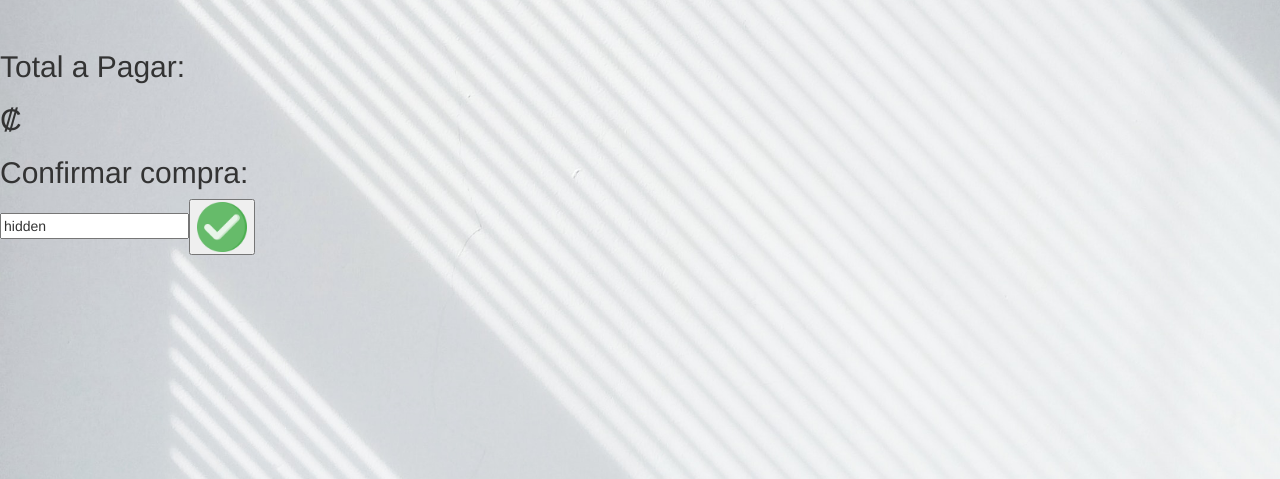
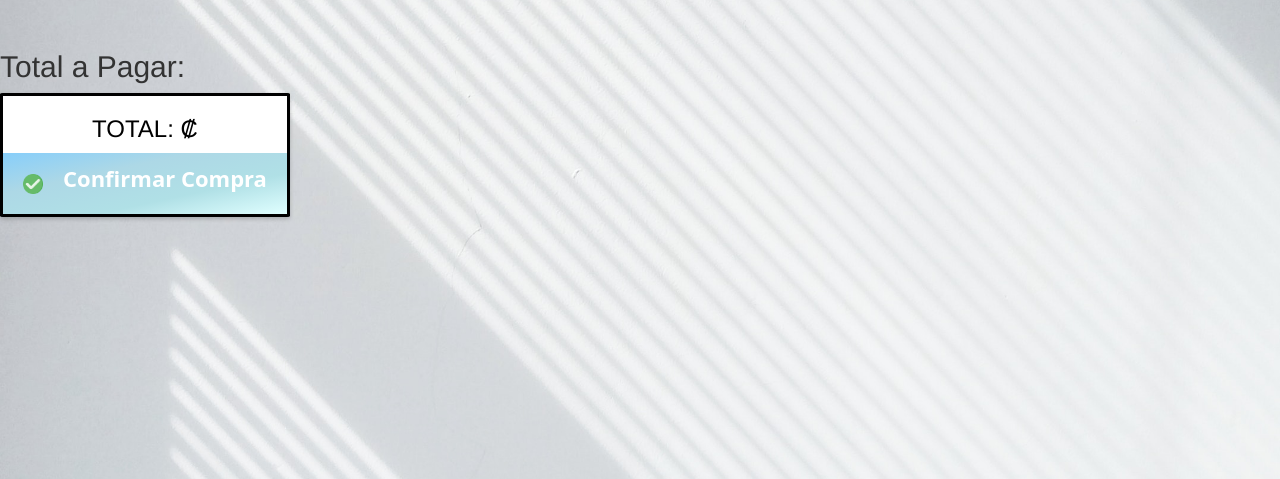
Before and after one commit to Arielst11/Ambiente_Web_Proyecto, a PHP site: page /Carrito.php in a window 1280 px wide. Shown: the part 268-747 px from the top of the page. Run offline with PHP 8.4, Linux system fonts and the light colour scheme; data that the repository does not hold is empty.

Commit message:
Update Carrito.php

```diff
--- a/Proyecto Ambiente Web/Carrito.php
+++ b/Proyecto Ambiente Web/Carrito.php
@@ -56,15 +56,20 @@ while ($mostrar = mysqli_fetch_array($selectArticulos)){
 include_once 'Entities\ArticuloCarrito.php';
 $total = PrecioCarrito() ;
 $mostrar = mysqli_fetch_array($total);
-echo '<h2>';
-echo "₡ $mostrar[total]";
-echo '</h2>';
 
-echo "<h2>Confirmar compra: </h2>";
+echo "<div>";
+echo "<div class='card-cart'>";
+echo "<h2 class='card-title'>Total: ₡ $mostrar[total]</h2>";
+
 echo "<form action='PHP\procesarFactura.php' method='POST'>";
-echo "<input name='Total-Factura' value = $mostrar[total] hidden >";
-echo "<button type='submit'><img src='Images/verified.png' heigh='50px' width='50px'> </button>";
+echo "<input type='hidden' name='Total-Factura' value = $mostrar[total] >";
+echo "<button type='submit' class='card-btn'>";
+echo "<img class='card-btn-icon' src='Images/verified.png'>";
+echo "<p class='cart-text'> Confirmar Compra </p> ";
+echo "</button>";
 echo "</form>";
+echo "</div>";
+echo "</div>";
 
 ?>
 
```
